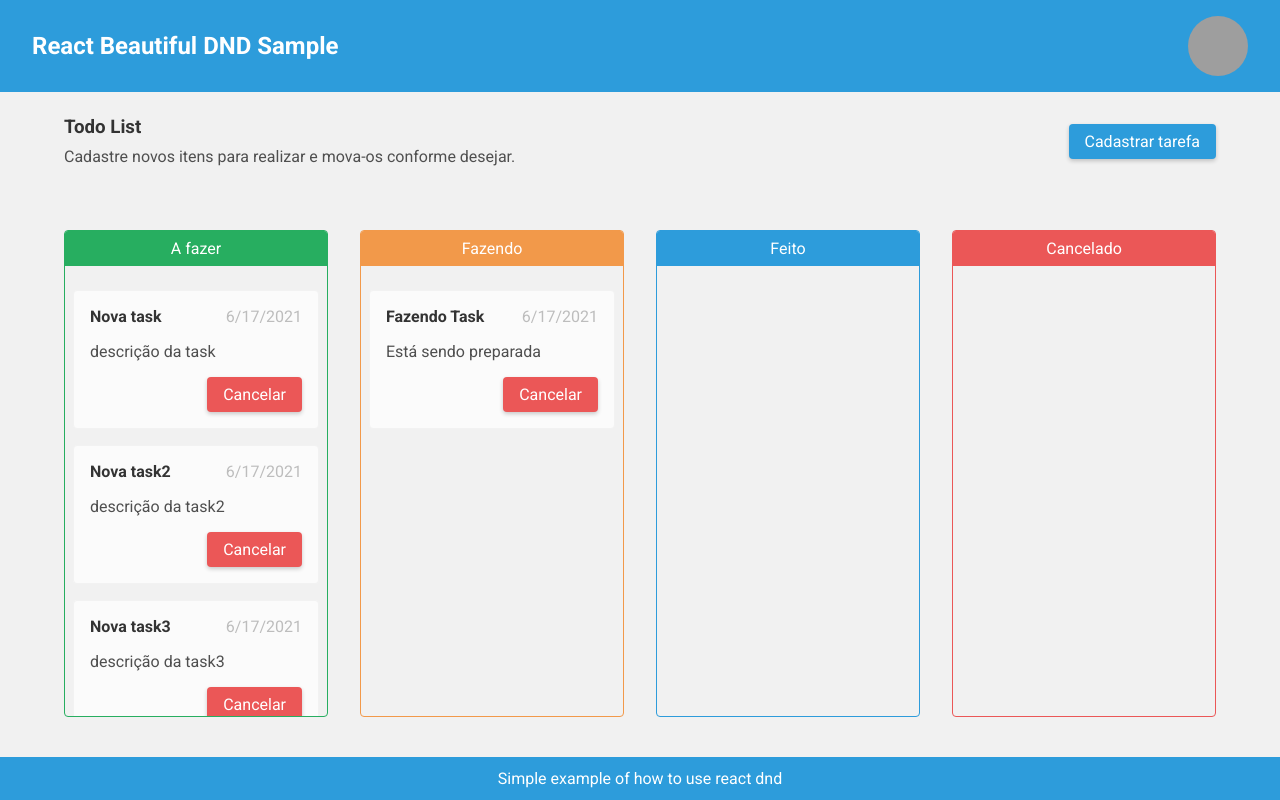
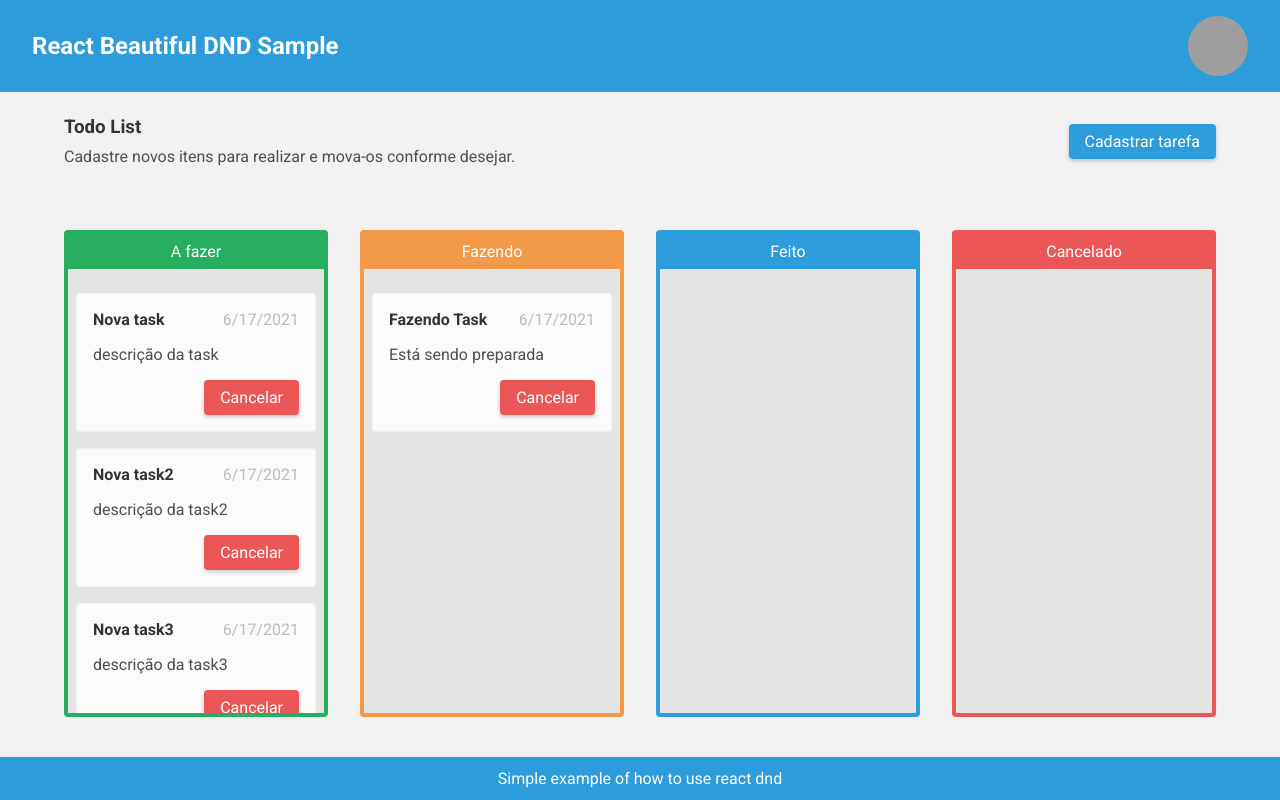
Before and after one commit to Nimbo1999/how-to-react-beautiful-dnd, a React app: page / in a window 1280 px wide. Built offline with nearby package versions, Linux system fonts and the light colour scheme; grey boxes are pictures that could not be loaded.

Commit message:
Add the DragAndDrop library, insert dragContext, droppable area and draggable

```diff
--- a/package.json
+++ b/package.json
@@ -21,7 +21,7 @@
   },
   "devDependencies": {
     "@types/react": "^17.0.11",
-    "@types/react-beautiful-dnd": "^13.0.0",
+    "@types/react-beautiful-dnd": "^13.1.1",
     "@types/react-dom": "^17.0.7",
     "@types/react-modal": "^3.12.1",
     "@typescript-eslint/eslint-plugin": "^4.27.0",
--- a/src/assets/less/components/todos/todoList.less
+++ b/src/assets/less/components/todos/todoList.less
@@ -5,10 +5,12 @@
 	gap: .spacing-em(2)[];
 
 	border-color: @color-primary;
-	border-width: 1px;
+	border-width: 4px;
 	border-style: solid;
 	border-radius: .spacing-em(.5)[];
 	overflow: hidden;
+
+	background: #e4e4e4;
 
 	header {
 		display: flex;
--- a/src/assets/less/components/todosContainer.less
+++ b/src/assets/less/components/todosContainer.less
@@ -1,14 +1,13 @@
 .todos-container {
 	display: flex;
 	flex: 1;
-	gap: .spacing-em(1)[];
+	gap: .spacing-em(2)[];
 
 	padding: 0px .spacing-em(3)[];
 
 	overflow-x: scroll;
 
 	@media screen and (min-width: @break-md) {
-		gap: .spacing-em(2)[];
 		padding: 0px .spacing-em(4)[];
 	}
 
--- a/src/components/TodosContainer.tsx
+++ b/src/components/TodosContainer.tsx
@@ -1,38 +1,58 @@
-import { FC } from 'react';
+import { FC, useState, useCallback } from 'react';
+import { DragDropContext, DraggableLocation } from 'react-beautiful-dnd';
 
 import TodoList from './todos/TodoList';
 
-const TodosContainer: FC = () => (
-	<section className="todos-container">
-		<TodoList
-			title="A fazer"
-			todos={[
+const TodosContainer: FC = () => {
+	const [listA, setListA] = useState([
 		{
+			todoId: 'aa',
 			title: 'Nova task',
 			date: new Date(),
 			description: 'descrição da task',
 			onCancel: () => console.log('click'),
 		},
 		{
+			todoId: 'bb',
 			title: 'Nova task2',
 			date: new Date(),
 			description: 'descrição da task2',
 			onCancel: () => console.log('click2'),
 		},
 		{
+			todoId: 'cc',
 			title: 'Nova task3',
 			date: new Date(),
 			description: 'descrição da task3',
 			onCancel: () => console.log('click3'),
 		},
-			]}
-			color="green"
-		/>
+	]);
+
+	const updateListA = useCallback(
+		(source: DraggableLocation, destination: DraggableLocation | undefined) => {
+			if (destination) {
+				const sourceItem = listA[source.index];
+
+				const listWithoutSource = [...listA.slice(0, source.index), ...listA.slice(source.index + 1, listA.length)];
+
+				listWithoutSource.splice(destination.index, 0, sourceItem);
+
+				setListA(listWithoutSource);
+			}
+		},
+		[listA]
+	);
+
+	return (
+		<section className="todos-container">
+			<DragDropContext onDragEnd={e => updateListA(e.source, e.destination)}>
+				<TodoList title="A fazer" todos={listA} color="green" />
 
 				<TodoList
 					title="Fazendo"
 					todos={[
 						{
+							todoId: 'dd',
 							title: 'Fazendo Task',
 							date: new Date(),
 							description: 'Está sendo preparada',
@@ -45,7 +65,9 @@ const TodosContainer: FC = () => (
 				<TodoList title="Feito" todos={[]} />
 
 				<TodoList title="Cancelado" todos={[]} color="red" />
+			</DragDropContext>
 		</section>
 	);
+};
 
 export default TodosContainer;
--- a/src/components/todos/TodoItem.tsx
+++ b/src/components/todos/TodoItem.tsx
@@ -1,16 +1,28 @@
 import { FC } from 'react';
+import { Draggable } from 'react-beautiful-dnd';
 
 import Button from '../Button';
 
 import { TodoItemProps } from './TodoItem.types';
 
-const TodoItem: FC<TodoItemProps> = ({ title, date, description, onCancel, className, ...divProps }) => {
+const TodoItem: FC<TodoItemProps> = ({
+	todoId,
+	title,
+	date,
+	description,
+	onCancel,
+	className,
+	index = 0,
+	...divProps
+}) => {
 	const classes = ['todo-item-container'];
 
 	if (className) classes.push(className);
 
 	return (
-		<div className={classes.join(' ')} {...divProps}>
+		<Draggable draggableId={todoId} index={index}>
+			{({ innerRef, draggableProps, dragHandleProps }) => (
+				<div ref={innerRef} className={classes.join(' ')} {...divProps} {...draggableProps} {...dragHandleProps}>
 					<header>
 						<h4>{title}</h4>
 
@@ -20,9 +32,13 @@ const TodoItem: FC<TodoItemProps> = ({ title, date, description, onCancel, class
 					<p className="description">{description}</p>
 
 					<footer>
-				<Button className="red">Cancelar</Button>
+						<Button className="red" onClick={onCancel}>
+							Cancelar
+						</Button>
 					</footer>
 				</div>
+			)}
+		</Draggable>
 	);
 };
 
--- a/src/components/todos/TodoItem.types.ts
+++ b/src/components/todos/TodoItem.types.ts
@@ -1,10 +1,12 @@
 import { HTMLAttributes } from 'react';
 
 export interface TodoItemModel {
+	todoId: string;
 	title?: string;
 	date: Date;
 	description: string;
 	onCancel?: () => void;
+	index?: number;
 }
 
 export interface TodoItemProps extends HTMLAttributes<HTMLDivElement>, TodoItemModel {}
--- a/src/components/todos/TodoList.tsx
+++ b/src/components/todos/TodoList.tsx
@@ -1,4 +1,5 @@
 import { FC, useState } from 'react';
+import { Droppable } from 'react-beautiful-dnd';
 
 import TodoItem from './TodoItem';
 
@@ -13,7 +14,13 @@ const TodoList: FC<TodoListProps> = ({ title, todos, color = 'primary' }) => {
 				<span>{title}</span>
 			</header>
 
-			<div className="todo-list-contents">{todos && todos.map(todo => <TodoItem {...todo} />)}</div>
+			<Droppable droppableId={title}>
+				{({ innerRef, droppableProps }) => (
+					<div className="todo-list-contents" ref={innerRef} {...droppableProps}>
+						{todos && todos.map((todo, index) => <TodoItem key={todo.todoId} {...todo} index={index} />)}
+					</div>
+				)}
+			</Droppable>
 		</div>
 	);
 };
```
Also changed, not shown: 1 other file (tests, documents, lock files or other folders). Lines whose indentation alone changed are shown as unchanged.
